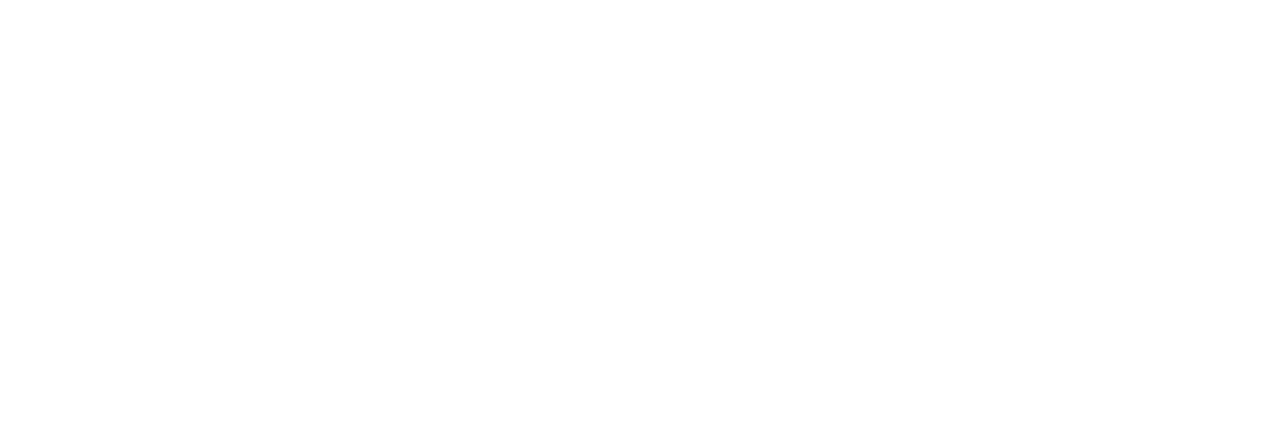
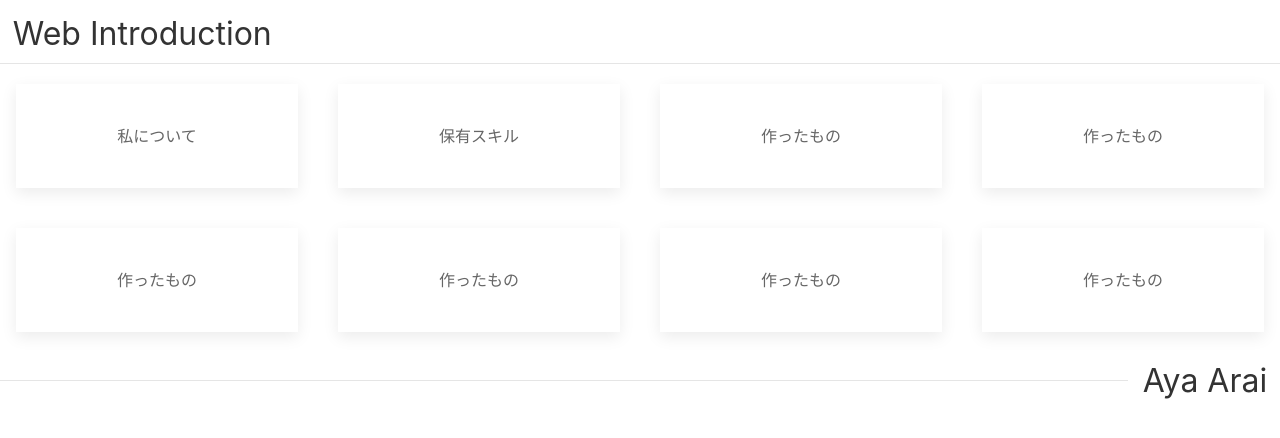
Before and after one commit to ayaarai/UIkit_website, a plain HTML site: page index.html in a window 1280 px wide. Drawn offline with Linux system fonts and the light colour scheme.

Commit message:
紹介サイト骨組みOK

```diff
--- /dev/null
+++ b/css/style.css
@@ -0,0 +1,6 @@
+#main{
+    margin: 1rem;
+}
+h2{
+    padding: .8rem;
+}
--- a/index.html
+++ b/index.html
@@ -1,16 +1,65 @@
 <!DOCTYPE html>
 <html lang="ja">
     <head>
-        <title>Title</title>
+        <title>Webサイト</title>
         <meta charset="utf-8">
         <meta name="viewport" content="width=device-width, initial-scale=1">
         <link rel="stylesheet" href="css/uikit.min.css" />
+        <link rel="stylesheet" href="css/style.css" />
         <script src="js/uikit.min.js"></script>
+        <script src="js/uikit.js"></script>
         <script src="js/uikit-icons.min.js"></script>
     </head>
     <body>
-        <div id="mein">
-
+            <header>
+                    <h2 class="uk-heading-divider">Web Introduction</h2>
+            </header>
+            <div id="main">
+             <div class="uk-child-width-1-2 uk-child-width-1-4@s uk-grid-match" uk-grid>
+                    <div class="uk-animation-toggle" tabindex="0">
+                            <div class="uk-card uk-card-default uk-card-body uk-animation-scale-up">
+                                <p class="uk-text-center">私について</p>
+                            </div>
+                    </div>
+                    <div class="uk-animation-toggle" tabindex="0">
+                            <div class="uk-card uk-card-default uk-card-body uk-animation-scale-up">
+                                <p class="uk-text-center">保有スキル</p>
+                            </div>
+                    </div>
+                    <div class="uk-animation-toggle" tabindex="0">
+                            <div class="uk-card uk-card-default uk-card-body uk-animation-scale-up">
+                                <p class="uk-text-center">作ったもの</p>
+                            </div>
+                    </div>
+                    <div class="uk-animation-toggle" tabindex="0">
+                            <div class="uk-card uk-card-default uk-card-body uk-animation-scale-up">
+                                <p class="uk-text-center">作ったもの</p>
+                            </div>
+                    </div>
+                    <div class="uk-animation-toggle" tabindex="0">
+                            <div class="uk-card uk-card-default uk-card-body uk-animation-scale-up">
+                                <p class="uk-text-center">作ったもの</p>
+                            </div>
+                    </div>
+                    <div class="uk-animation-toggle" tabindex="0">
+                            <div class="uk-card uk-card-default uk-card-body uk-animation-scale-up">
+                                <p class="uk-text-center">作ったもの</p>
+                            </div>
+                    </div>
+                    <div class="uk-animation-toggle" tabindex="0">
+                            <div class="uk-card uk-card-default uk-card-body uk-animation-scale-up">
+                                <p class="uk-text-center">作ったもの</p>
+                            </div>
+                    </div>
+                    <div class="uk-animation-toggle" tabindex="0">
+                            <div class="uk-card uk-card-default uk-card-body uk-animation-scale-up">
+                                <p class="uk-text-center">作ったもの</p>
+                            </div>
+                    </div>
+           </div>
         </div>
+          <footer>
+                <h2 class="uk-heading-line uk-text-right"><span>Aya Arai</span></h2>
+          </footer>
     </body>
 </html>
```
